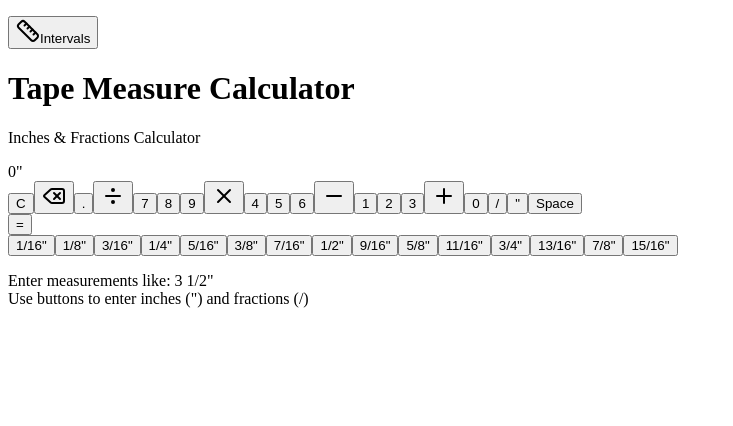
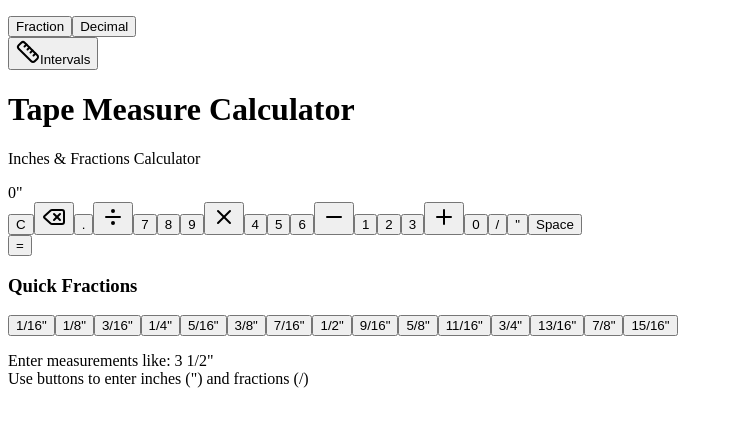
Before and after one commit to brian-zaiflow/tape-measure-calc, a React (Vite) app in the folder client/: page /#/ in a window 1280 px wide. Shown: the top 426 px of the page, without its empty margins (0-733 px from the left). Built offline with nearby package versions, Linux system fonts and the light colour scheme; a web font is replaced by a local one.

Commit message:
auto add space between quick fraction

```diff
--- a/client/src/lib/fraction-math.ts
+++ b/client/src/lib/fraction-math.ts
@@ -98,6 +98,20 @@ export function formatImperialMeasurement(measurement: ImperialMeasurement): str
   }
 
   return parts.join(' ') + '"';
+}
+
+// Format imperial measurement as decimal
+export function formatAsDecimal(measurement: ImperialMeasurement): string {
+  const decimalInches = toDecimalInches(measurement);
+
+  // Handle zero case
+  if (decimalInches === 0) {
+    return '0.0"';
+  }
+
+  // Round to 4 decimal places for display
+  const rounded = Math.round(decimalInches * 10000) / 10000;
+  return `${rounded}"`;
 }
 
 // Parse input string to imperial measurement (inches and fractions only)
--- a/client/src/pages/calculator.tsx
+++ b/client/src/pages/calculator.tsx
@@ -9,12 +9,15 @@ import type {
 } from "@/types";
 import {
   formatImperialMeasurement,
+  formatAsDecimal,
   parseInput,
   performOperation,
   toDecimalInches,
   toImperialMeasurement
 } from "@/lib/fraction-math";
 import { Delete, Plus, Minus, Divide, X, Ruler } from "lucide-react";
+
+type DisplayMode = "fraction" | "decimal";
 
 export default function Calculator() {
   const [state, setState] = useState<CalculatorState>({
@@ -24,6 +27,8 @@ export default function Calculator() {
     operation: 'none',
     shouldResetInput: false,
   });
+
+  const [displayMode, setDisplayMode] = useState<DisplayMode>("fraction");
 
   const handleNumberClick = (num: string) => {
     if (state.shouldResetInput) {
@@ -41,10 +46,19 @@ export default function Calculator() {
   };
 
   const handleSymbolClick = (symbol: string) => {
-    setState(prev => ({
-      ...prev,
-      currentInput: prev.currentInput + symbol,
-    }));
+    setState(prev => {
+      let newInput = prev.currentInput;
+
+      // If clicking a fraction and current input ends with a digit, add space first
+      if (symbol.includes('/') && /\d$/.test(newInput)) {
+        newInput += ' ';
+      }
+
+      return {
+        ...prev,
+        currentInput: newInput + symbol,
+      };
+    });
   };
 
   const handleClear = () => {
@@ -161,12 +175,41 @@ export default function Calculator() {
   const currentDisplay = state.currentInput || state.displayValue;
   const showOperation = state.operation !== 'none' && state.previousValue;
 
+  // Format display based on mode
+  const formatDisplay = (value: string): string => {
+    if (displayMode === 'decimal') {
+      const parsed = parseInput(value);
+      if (parsed) {
+        return formatAsDecimal(parsed);
+      }
+    }
+    return value;
+  };
+
   return (
     <div className="min-h-screen bg-background flex items-center justify-center p-4">
       <div className="w-full max-w-md">
         {/* Header */}
         <div className="mb-6">
-          <div className="flex justify-end mb-2">
+          <div className="flex justify-between items-center mb-2">
+            <div className="flex gap-1 bg-muted rounded-md p-1">
+              <Button
+                variant={displayMode === 'fraction' ? 'default' : 'ghost'}
+                size="sm"
+                onClick={() => setDisplayMode('fraction')}
+                className="text-xs px-3"
+              >
+                Fraction
+              </Button>
+              <Button
+                variant={displayMode === 'decimal' ? 'default' : 'ghost'}
+                size="sm"
+                onClick={() => setDisplayMode('decimal')}
+                className="text-xs px-3"
+              >
+                Decimal
+              </Button>
+            </div>
             <Link href="/intervals">
               <Button variant="ghost" size="sm">
                 <Ruler className="w-4 h-4 mr-2" />
@@ -184,12 +227,15 @@ export default function Calculator() {
           </div>
         </div>
 
-        <Card className="p-6">
+        <Card className="p-6 shadow-lg">
           {/* Display */}
-          <div className="mb-4 bg-muted rounded-md p-4 min-h-32 flex flex-col justify-end">
+          <div className="mb-6 bg-gradient-to-br from-muted/50 to-muted rounded-lg p-6 min-h-36 flex flex-col justify-end border-2 border-border/50">
             {showOperation && (
-              <div className="text-sm text-muted-foreground font-mono mb-1 text-right" data-testid="text-previous-value">
-                {formatImperialMeasurement(state.previousValue!)} {
+              <div className="text-base text-muted-foreground font-mono mb-2 text-right" data-testid="text-previous-value">
+                {displayMode === 'decimal'
+                  ? formatAsDecimal(state.previousValue!)
+                  : formatImperialMeasurement(state.previousValue!)
+                } {
                   state.operation === 'add' ? '+' :
                   state.operation === 'subtract' ? '−' :
                   state.operation === 'multiply' ? '×' :
@@ -198,10 +244,10 @@ export default function Calculator() {
               </div>
             )}
             <div
-              className="text-4xl font-bold text-foreground font-mono text-right break-all"
+              className="text-5xl font-bold text-foreground font-mono text-right break-all"
               data-testid="text-display"
             >
-              {currentDisplay}
+              {formatDisplay(currentDisplay)}
             </div>
           </div>
 
@@ -376,11 +422,11 @@ export default function Calculator() {
           </div>
 
           {/* Second Grid - Equals Button */}
-          <div className="mt-2">
+          <div className="mt-3">
             <Button
               variant="default"
               onClick={handleEquals}
-              className="min-h-16 text-xl font-semibold w-full"
+              className="min-h-16 text-2xl font-bold w-full bg-primary hover:bg-primary/90 shadow-md"
               data-testid="button-equals"
             >
               =
@@ -388,32 +434,38 @@ export default function Calculator() {
           </div>
 
           {/* Quick Fraction Buttons - All reduced fractions from 1/16 to 15/16 */}
-          <div className="mt-4 grid grid-cols-5 gap-2">
-            <Button variant="outline" onClick={() => handleSymbolClick('1/16"')} className="min-h-12 text-sm">1/16"</Button>
-            <Button variant="outline" onClick={() => handleSymbolClick('1/8"')} className="min-h-12 text-sm">1/8"</Button>
-            <Button variant="outline" onClick={() => handleSymbolClick('3/16"')} className="min-h-12 text-sm">3/16"</Button>
-            <Button variant="outline" onClick={() => handleSymbolClick('1/4"')} className="min-h-12 text-sm">1/4"</Button>
-            <Button variant="outline" onClick={() => handleSymbolClick('5/16"')} className="min-h-12 text-sm">5/16"</Button>
+          <div className="mt-6">
+            <div className="flex items-center justify-between mb-2">
+              <h3 className="text-xs font-semibold text-muted-foreground uppercase tracking-wide">Quick Fractions</h3>
+              <div className="flex-1 h-px bg-border ml-3"></div>
+            </div>
+            <div className="grid grid-cols-5 gap-2">
+            <Button variant="outline" onClick={() => handleSymbolClick('1/16"')} className="min-h-12 text-sm hover:bg-accent">1/16"</Button>
+            <Button variant="outline" onClick={() => handleSymbolClick('1/8"')} className="min-h-12 text-sm hover:bg-accent">1/8"</Button>
+            <Button variant="outline" onClick={() => handleSymbolClick('3/16"')} className="min-h-12 text-sm hover:bg-accent">3/16"</Button>
+            <Button variant="outline" onClick={() => handleSymbolClick('1/4"')} className="min-h-12 text-sm hover:bg-accent">1/4"</Button>
+            <Button variant="outline" onClick={() => handleSymbolClick('5/16"')} className="min-h-12 text-sm hover:bg-accent">5/16"</Button>
 
-            <Button variant="outline" onClick={() => handleSymbolClick('3/8"')} className="min-h-12 text-sm">3/8"</Button>
-            <Button variant="outline" onClick={() => handleSymbolClick('7/16"')} className="min-h-12 text-sm">7/16"</Button>
-            <Button variant="outline" onClick={() => handleSymbolClick('1/2"')} className="min-h-12 text-sm">1/2"</Button>
-            <Button variant="outline" onClick={() => handleSymbolClick('9/16"')} className="min-h-12 text-sm">9/16"</Button>
-            <Button variant="outline" onClick={() => handleSymbolClick('5/8"')} className="min-h-12 text-sm">5/8"</Button>
+            <Button variant="outline" onClick={() => handleSymbolClick('3/8"')} className="min-h-12 text-sm hover:bg-accent">3/8"</Button>
+            <Button variant="outline" onClick={() => handleSymbolClick('7/16"')} className="min-h-12 text-sm hover:bg-accent">7/16"</Button>
+            <Button variant="outline" onClick={() => handleSymbolClick('1/2"')} className="min-h-12 text-sm hover:bg-accent">1/2"</Button>
+            <Button variant="outline" onClick={() => handleSymbolClick('9/16"')} className="min-h-12 text-sm hover:bg-accent">9/16"</Button>
+            <Button variant="outline" onClick={() => handleSymbolClick('5/8"')} className="min-h-12 text-sm hover:bg-accent">5/8"</Button>
 
-            <Button variant="outline" onClick={() => handleSymbolClick('11/16"')} className="min-h-12 text-sm">11/16"</Button>
-            <Button variant="outline" onClick={() => handleSymbolClick('3/4"')} className="min-h-12 text-sm">3/4"</Button>
-            <Button variant="outline" onClick={() => handleSymbolClick('13/16"')} className="min-h-12 text-sm">13/16"</Button>
-            <Button variant="outline" onClick={() => handleSymbolClick('7/8"')} className="min-h-12 text-sm">7/8"</Button>
-            <Button variant="outline" onClick={() => handleSymbolClick('15/16"')} className="min-h-12 text-sm">15/16"</Button>
+            <Button variant="outline" onClick={() => handleSymbolClick('11/16"')} className="min-h-12 text-sm hover:bg-accent">11/16"</Button>
+            <Button variant="outline" onClick={() => handleSymbolClick('3/4"')} className="min-h-12 text-sm hover:bg-accent">3/4"</Button>
+            <Button variant="outline" onClick={() => handleSymbolClick('13/16"')} className="min-h-12 text-sm hover:bg-accent">13/16"</Button>
+            <Button variant="outline" onClick={() => handleSymbolClick('7/8"')} className="min-h-12 text-sm hover:bg-accent">7/8"</Button>
+            <Button variant="outline" onClick={() => handleSymbolClick('15/16"')} className="min-h-12 text-sm hover:bg-accent">15/16"</Button>
+            </div>
           </div>
 
           {/* Instructions */}
-          <div className="mt-6 p-4 bg-muted/50 rounded-md">
-            <p className="text-xs text-muted-foreground text-center">
+          <div className="mt-6 p-4 bg-gradient-to-br from-muted/30 to-muted/50 rounded-lg border border-border/30">
+            <p className="text-xs text-muted-foreground text-center leading-relaxed">
               Enter measurements like: <span className="font-mono font-semibold text-foreground">3 1/2"</span>
               <br />
-              Use buttons to enter inches (") and fractions (/)
+              <span className="text-[10px]">Use buttons to enter inches (") and fractions (/)</span>
             </p>
           </div>
         </Card>
```
Also changed, not shown: .claude/settings.local.json.
